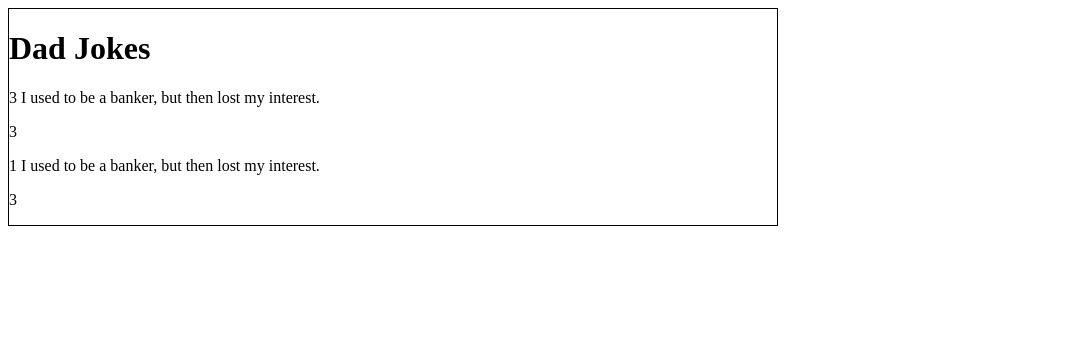
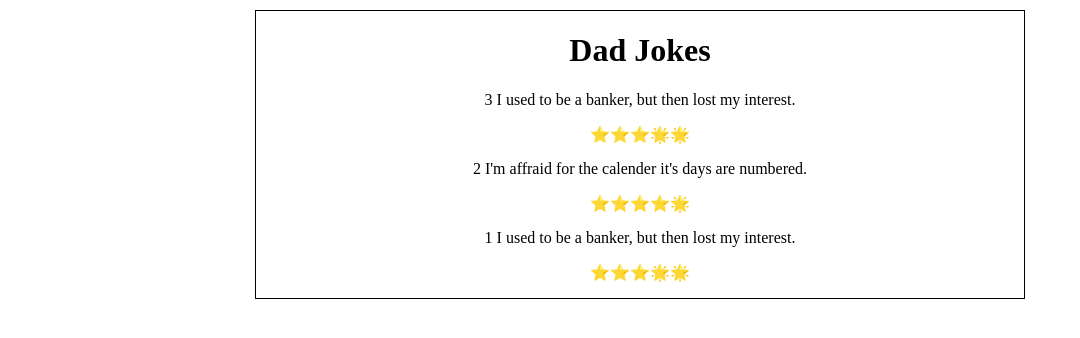
Before and after one commit to icon-ramico/dad-jokes, a React (Vite) app: page / in a window 1280 px wide. Shown: the top 338 px of the page, without its empty margins (0-1080 px from the left). Built offline with nearby package versions, Linux system fonts and the light colour scheme.

Commit message:
dad jokes complete

```diff
--- a/src/App.jsx
+++ b/src/App.jsx
@@ -1,4 +1,5 @@
 import Joke from './components/Jokes/Joke.jsx';
+import './style.css';
 
 export default function App() {
   const jokes = [
@@ -10,7 +11,7 @@ export default function App() {
     {
       joke: "I'm affraid for the calender it's days are numbered.",
       rating: 4,
-      is_valid: false,
+      is_valid: true,
     },
     {
       joke: 'I used to be a banker, but then lost my interest.',
@@ -24,9 +25,12 @@ export default function App() {
     },
   ];
   return (
-    <div style={{width: '768px', border: '1px solid black'}}>
+    <div id='container' style={{width: '768px', border: '1px solid black', margin: '10px auto 0'}}>
       <h1>Dad Jokes</h1>
-      {jokes.reduceRight((acc, {is_valid, ...j}, i) => (is_valid ? [...acc, <Joke key={i} id={i + 1} {...j} />] : acc), [])}
+      {jokes.reduceRight(
+        (acc, {is_valid, ...j}, i) => (true === is_valid ? [...acc, <Joke key={i} id={i + 1} {...j} />] : acc),
+        []
+      )}
     </div>
   );
 }
--- a/src/components/Jokes/Joke.jsx
+++ b/src/components/Jokes/Joke.jsx
@@ -1,13 +1,13 @@
 // eslint-disable-next-line react/prop-types
-export default function Joke({joke,  ...props}) {
-  console.log(props);
+export default function Joke({joke, id, rating}) {
+  const ratingString = '⭐'.repeat(rating) + '🌟'.repeat(5 - rating);
+
   return (
     <>
       <p>
-        {props.id} {joke}
+        {id} {joke}
       </p>
-      {/* eslint-disable-next-line react/prop-types */}
-      <p>{props.rating}</p>
+      <p>{ratingString}</p>
     </>
   );
 }
--- /dev/null
+++ b/src/style.css
@@ -0,0 +1,3 @@
+#container *{
+    text-align: center;
+}
```
